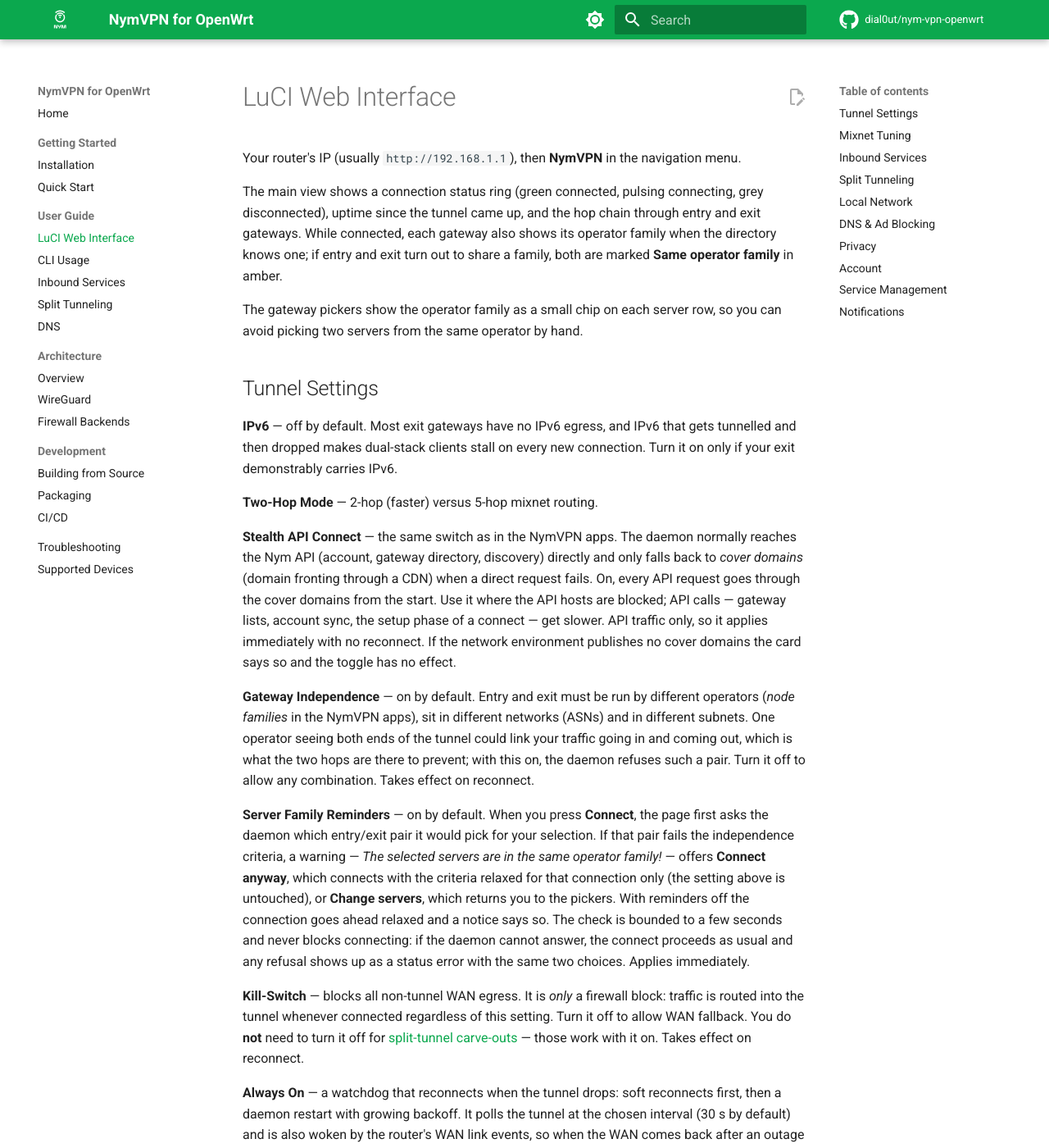
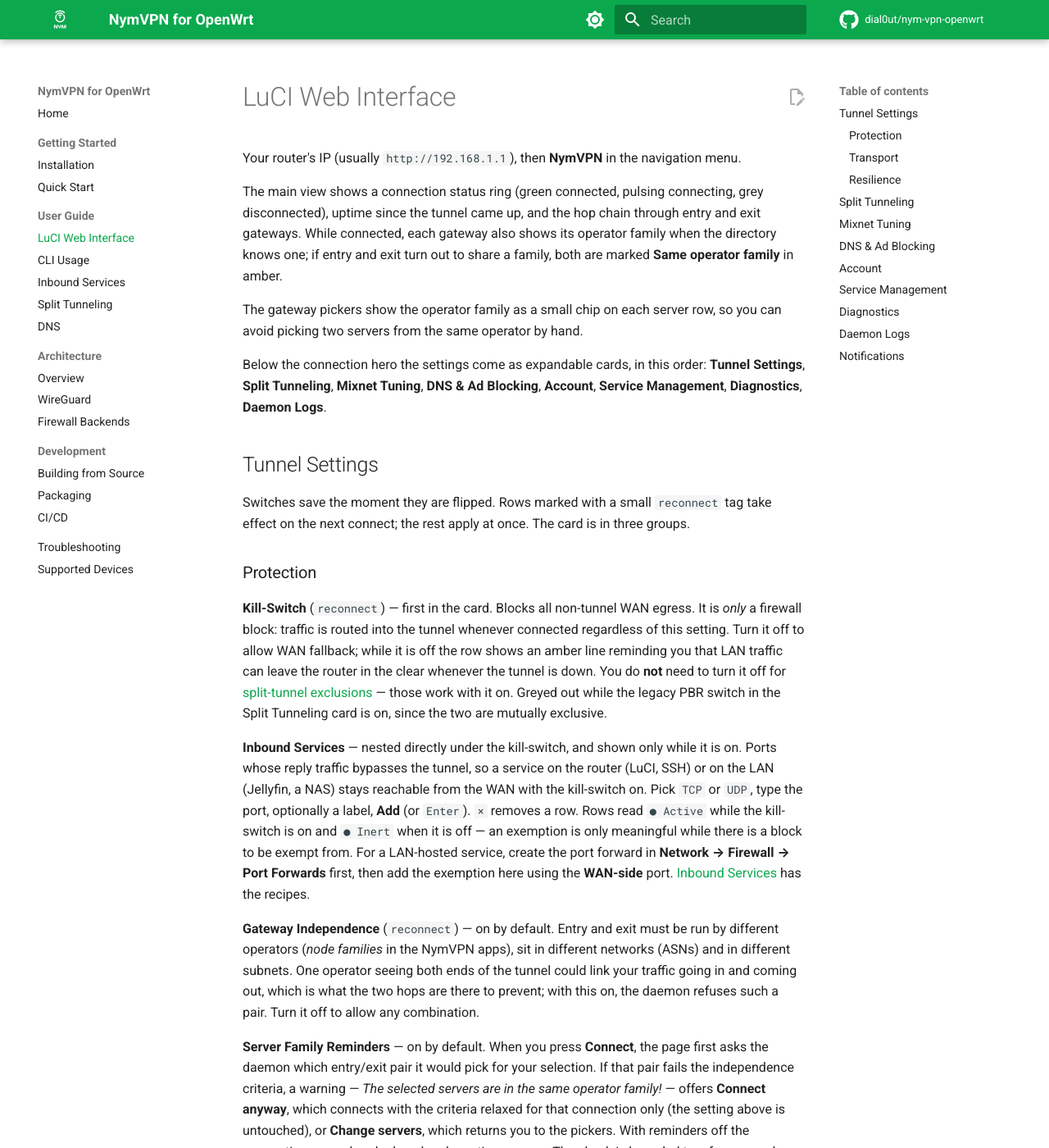
Before and after one commit to dial0ut/nym-vpn-openwrt, an MkDocs documentation site: the page built from docs/guide/luci.md, in a window 1280 px wide and 1400 px high. Shown: the whole window at 82% size. Built offline with MkDocs 1.6.1 and Material for MkDocs 9.7.7, drawn with Linux system fonts in a browser that asks for light colours; comment, search, counter and statistics services are not loaded; some of the changed text lies outside the part shown.

Commit message:
docs(luci): describe the Split Tunneling card and the grouped Tunnel Settings
The LuCI guide follows the new card order and splits Tunnel Settings into
its Protection, Transport and Resilience groups, with Inbound Services under
the kill-switch and the exclusions and legacy PBR switch under Split
Tunneling; the Local Network and Privacy sections, which described cards the
page no longer has, are dropped. The frontend README lists the tunnel flow,
the card group helper and the store event the two cards share, and the
changelog gains a user-facing entry for the reorganisation.

```diff
--- a/docs/guide/luci.md
+++ b/docs/guide/luci.md
@@ -10,49 +10,97 @@ entry and exit turn out to share a family, both are marked **Same operator famil
 The gateway pickers show the operator family as a small chip on each server row, so you can
 avoid picking two servers from the same operator by hand.
 
+Below the connection hero the settings come as expandable cards, in this order: **Tunnel
+Settings**, **Split Tunneling**, **Mixnet Tuning**, **DNS & Ad Blocking**, **Account**, **Service
+Management**, **Diagnostics**, **Daemon Logs**.
+
 ## Tunnel Settings
 
-**IPv6** — off by default. Most exit gateways have no IPv6 egress, and IPv6 that gets tunnelled
-and then dropped makes dual-stack clients stall on every new connection. Turn it on only if your
-exit demonstrably carries IPv6.
+Switches save the moment they are flipped. Rows marked with a small `reconnect` tag take effect
+on the next connect; the rest apply at once. The card is in three groups.
 
-**Two-Hop Mode** — 2-hop (faster) versus 5-hop mixnet routing.
+### Protection
 
-**Stealth API Connect** — the same switch as in the NymVPN apps. The daemon normally reaches
-the Nym API (account, gateway directory, discovery) directly and only falls back to *cover
-domains* (domain fronting through a CDN) when a direct request fails. On, every API request goes
-through the cover domains from the start. Use it where the API hosts are blocked; API calls —
-gateway lists, account sync, the setup phase of a connect — get slower. API traffic only, so it
-applies immediately with no reconnect. If the network environment publishes no cover domains the
-card says so and the toggle has no effect.
+**Kill-Switch** (`reconnect`) — first in the card. Blocks all non-tunnel WAN egress. It is *only*
+a firewall block: traffic is routed into the tunnel whenever connected regardless of this
+setting. Turn it off to allow WAN fallback; while it is off the row shows an amber line
+reminding you that LAN traffic can leave the router in the clear whenever the tunnel is down.
+You do **not** need to turn it off for [split-tunnel exclusions](split-tunneling.md) — those
+work with it on. Greyed out while the legacy PBR switch in the Split Tunneling card is on, since
+the two are mutually exclusive.
 
-**Gateway Independence** — on by default. Entry and exit must be run by different operators
-(*node families* in the NymVPN apps), sit in different networks (ASNs) and in different subnets.
-One operator seeing both ends of the tunnel could link your traffic going in and coming out,
-which is what the two hops are there to prevent; with this on, the daemon refuses such a pair.
-Turn it off to allow any combination. Takes effect on reconnect.
+**Inbound Services** — nested directly under the kill-switch, and shown only while it is on.
+Ports whose reply traffic bypasses the tunnel, so a service on the router (LuCI, SSH) or on the
+LAN (Jellyfin, a NAS) stays reachable from the WAN with the kill-switch on. Pick `TCP` or `UDP`,
+type the port, optionally a label, **Add** (or `Enter`). `×` removes a row. Rows read `● Active`
+while the kill-switch is on and `● Inert` when it is off — an exemption is only meaningful while
+there is a block to be exempt from. For a LAN-hosted service, create the port forward in
+**Network → Firewall → Port Forwards** first, then add the exemption here using the **WAN-side**
+port. [Inbound Services](inbound-services.md) has the recipes.
 
-**Server Family Reminders** — on by default. When you press **Connect**, the page first asks
-the daemon which entry/exit pair it would pick for your selection. If that pair fails the
+**Gateway Independence** (`reconnect`) — on by default. Entry and exit must be run by different
+operators (*node families* in the NymVPN apps), sit in different networks (ASNs) and in different
+subnets. One operator seeing both ends of the tunnel could link your traffic going in and coming
+out, which is what the two hops are there to prevent; with this on, the daemon refuses such a
+pair. Turn it off to allow any combination.
+
+**Server Family Reminders** — on by default. When you press **Connect**, the page first asks the
+daemon which entry/exit pair it would pick for your selection. If that pair fails the
 independence criteria, a warning — *The selected servers are in the same operator family!* —
 offers **Connect anyway**, which connects with the criteria relaxed for that connection only
 (the setting above is untouched), or **Change servers**, which returns you to the pickers. With
 reminders off the connection goes ahead relaxed and a notice says so. The check is bounded to a
 few seconds and never blocks connecting: if the daemon cannot answer, the connect proceeds as
-usual and any refusal shows up as a status error with the same two choices. Applies immediately.
+usual and any refusal shows up as a status error with the same two choices.
 
-**Kill-Switch** — blocks all non-tunnel WAN egress. It is *only* a firewall block: traffic is
-routed into the tunnel whenever connected regardless of this setting. Turn it off to allow WAN
-fallback. You do **not** need to turn it off for
-[split-tunnel carve-outs](split-tunneling.md) — those work with it on. Takes effect on reconnect.
+### Transport
+
+**Two-Hop Mode** (`reconnect`) — 2-hop WireGuard (faster) versus 5-hop mixnet routing.
+
+**Circumvention Transports** (`reconnect`) — wraps the entry gateway connection in a QUIC
+transport to get past censorship. Two-hop mode only; while it is on, entry gateways that cannot
+carry it are greyed out in the picker with a `No CT` badge.
+
+**Stealth API Connect** — the same switch as in the NymVPN apps. The daemon normally reaches the
+Nym API (account, gateway directory, discovery) directly and only falls back to *cover domains*
+(domain fronting through a CDN) when a direct request fails. On, every API request goes through
+the cover domains from the start. Use it where the API hosts are blocked; API calls — gateway
+lists, account sync, the setup phase of a connect — get slower. API traffic only, so it applies
+immediately. If the network environment publishes no cover domains the row says so and the
+switch has no effect.
+
+**IPv6** (`reconnect`) — off by default. Most exit gateways have no IPv6 egress, and IPv6 that
+gets tunnelled and then dropped makes dual-stack clients stall on every new connection. Turn it
+on only if your exit demonstrably carries IPv6.
+
+### Resilience
 
 **Always On** — a watchdog that reconnects when the tunnel drops: soft reconnects first, then a
-daemon restart with growing backoff. It polls the tunnel at the chosen interval (30 s by default)
-and is also woken by the router's WAN link events, so when the WAN comes back after an outage or a
-PPPoE re-dial the tunnel is checked immediately, followed by a few quick re-checks while the daemon
-catches up. A link change also resets the retry escalation, since a daemon restart cannot fix a
-WAN that is down. `wan` and `wan6` count as WAN, as does any interface in the `wan` firewall zone
-or carrying a default route. Its log lines are tagged `nym-watchdog` in `logread`.
+daemon restart with growing backoff. It polls the tunnel at the chosen interval (**Check every**,
+30 s by default) and is also woken by the router's WAN link events, so when the WAN comes back
+after an outage or a PPPoE re-dial the tunnel is checked immediately, followed by a few quick
+re-checks while the daemon catches up. A link change also resets the retry escalation, since a
+daemon restart cannot fix a WAN that is down. `wan` and `wan6` count as WAN, as does any
+interface in the `wan` firewall zone or carrying a default route. Its log lines are tagged
+`nym-watchdog` in `logread`.
+
+## Split Tunneling
+
+Two ways of sending some traffic around the VPN. Everything not carved out stays in the tunnel,
+and the kill-switch keeps covering it.
+
+**Exclusions** — carve specific devices or domains out to the WAN. Devices are stored by MAC, so
+they survive an IP change; domains need `dnsmasq-full` (the card says so, with the `opkg`
+command, when it is missing). Each row has its own on/off switch and a `×`. See
+[Split Tunneling](split-tunneling.md) for the caveats — particularly that an excluded device's
+DNS still goes through the tunnel.
+
+**Legacy Split Tunneling (PBR)** (`reconnect`) — under *Policy-based routing*. Hands routing to
+`luci-app-pbr`: only the traffic PBR selects goes through the VPN, everything else uses the WAN in
+the clear. It is mutually exclusive with the kill-switch and the exclusion list, so switching it
+on greys the kill-switch in Tunnel Settings and replaces the exclusion list with a note saying
+PBR owns the routing. Switch it off to get both back (the kill-switch stays off until you turn
+it on again).
 
 ## Mixnet Tuning
 
@@ -65,60 +113,38 @@ end. Turning off delays or cover traffic makes traffic analysis easier.
 - **Mixing delay per hop** — 0–200 ms; blank leaves it as is
 - **Sending delay** — 5–50 ms; blank leaves it as is
 
-## Inbound Services
-
-Ports whose reply traffic bypasses the tunnel, so a service on the router (LuCI, SSH) or on the
-LAN (Jellyfin, a NAS) stays reachable from the WAN with the kill-switch on.
-
-Pick `TCP` or `UDP`, type the port, optionally a label, **Save** (or `Enter`). `×` removes a row.
-
-Rows read `● Active` when the kill-switch is on and `● Inert` when it is off — an exemption is
-only meaningful while there is a block to be exempt from.
-
-For a LAN-hosted service, create the port forward in **Network → Firewall → Port Forwards** first,
-then add the exemption here using the **WAN-side** port.
-[Inbound Services](inbound-services.md) has the recipes.
-
-## Split Tunneling
-
-Carve specific devices or domains out to the WAN. Devices are stored by MAC, so they survive an
-IP change; domains need `dnsmasq-full`. See [Split Tunneling](split-tunneling.md) for the
-caveats — particularly that an excluded device's DNS still goes through the tunnel.
-
-## Local Network
-
-**Allow LAN** lets LAN devices reach each other and local services while connected. **Block LAN**
-isolates them.
+The switches save at once; the three delays apply with **Apply Tuning**.
 
 ## DNS & Ad Blocking
 
-**Custom DNS** — enable, then set servers as space-separated IPs. **Ad Blocking** — on or off.
+**Custom DNS** — enable, then add servers one at a time (IPv4 or IPv6); `×` removes one. **Ad
+Blocking** — on or off.
 
 If the custom DNS setting appears to do nothing, dnsmasq is probably set to ignore its resolv
-file; see [Custom DNS setting has no
-effect](../troubleshooting.md#custom-dns-setting-has-no-effect).
-
-## Privacy
-
-**Anonymous Statistics** — whether the daemon sends anonymous, aggregated usage statistics to
-Nym. On by default. Reports only travel through the tunnel while connected; nothing is sent
-while disconnected unless disconnected reporting was turned on from the CLI (`nym-vpnc
-network-stats`), in which case the card says so. Turn it off to send nothing at all.
-
-While the daemon is up but not connected, it also keeps its own background traffic low: the
-account state is re-checked every 30 minutes instead of every 2, and the hourly network
-discovery check is suspended. Both catch up the moment you connect, so this does not slow a
-connect down. Error recovery is not slowed either: while the account is in an error state the
-daemon keeps retrying every 2 minutes.
+file; the card says so in amber, and [Custom DNS setting has no
+effect](../troubleshooting.md#custom-dns-setting-has-no-effect) has the fix.
 
 ## Account
 
-Logged in: identity and account state, with **Rotate Keys** and **Logout**. Logged out: recovery
-phrase field and **Login**.
+Logged in: device identity (with a copy button) and account state, with **Rotate keys** and
+**Sign out**. Logged out: recovery phrase field and **Login**. If the daemon reports a stuck or
+stale account, the card offers **Reset account state** as a last resort.
 
 ## Service Management
 
-Whether `nym-vpnd` is running, and a **Restart Daemon** button.
+Whether `nym-vpnd` is running and enabled at boot, with **Start**, **Restart** and **Stop**.
+
+## Diagnostics
+
+**Run Diagnostic** runs the daemon's connectivity self-test — DNS resolution, the Nym VPN API
+over HTTP, the selected gateway's TCP/WebSocket handshake — and lists each probe as PASS or
+FAIL. **Skip DNS** and **Skip HTTP** leave those sections out.
+
+## Daemon Logs
+
+A live tail of `nym-vpnd` entries from the system log, started when the card is expanded. Pick
+how many lines, how often to refresh, and a level filter (**Errors only** or errors with ±10 /
+±30 lines of context); pause, resume and copy to the clipboard.
 
 The footer shows the daemon version and current network (mainnet or canary).
 
```
Also changed, not shown: CHANGELOG.md (+17 -6 lines), luci-app-nym-vpn/README.md (+9 -7 lines).
